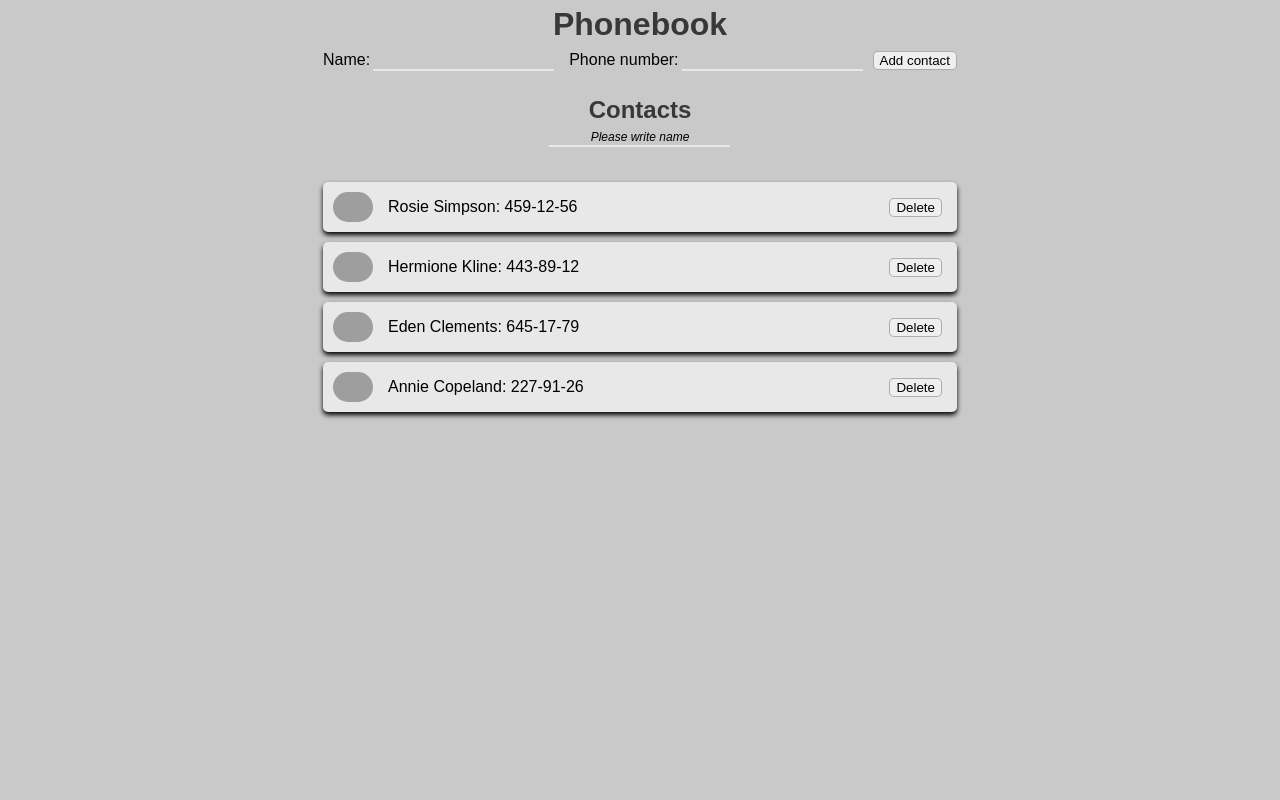
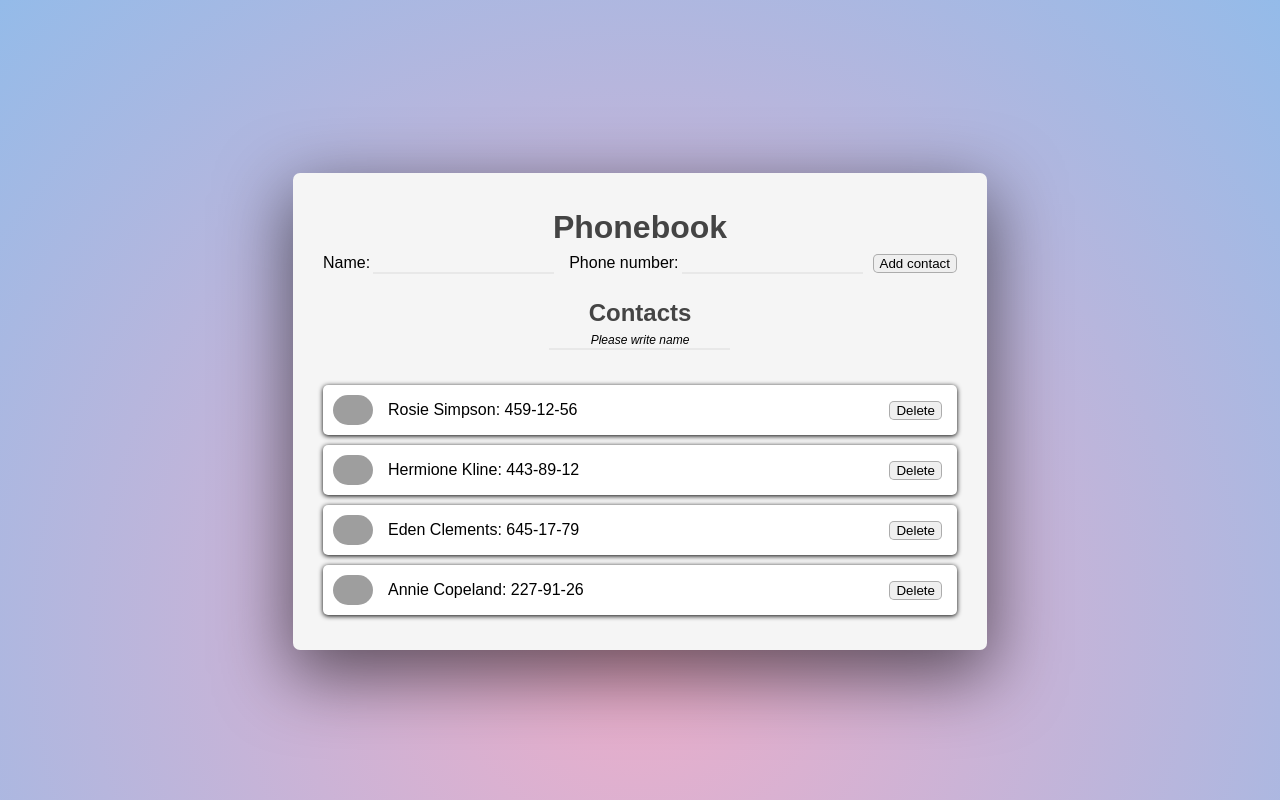
Before and after one commit to OleksandrB93/goit-react-hw-02-phonebook, a React (Create React App) app: page / in a window 1280 px wide. Shown: the top 800 px of the page. Built offline with nearby package versions, Linux system fonts and the light colour scheme; grey boxes are pictures that could not be loaded.

Commit message:
fix style

```diff
--- a/src/App.css
+++ b/src/App.css
@@ -3,7 +3,6 @@
 body {
   font-family: sans-serif;
   line-height: 1.5;
-  background-color:#cac9c9;
   display: flex;
   justify-content: center;
   min-width: 400px;
--- a/src/App.jsx
+++ b/src/App.jsx
@@ -1,7 +1,7 @@
 import "./App.css";
 import { nanoid } from "nanoid";
 import React, { Component } from "react";
-import { H1,  H2} from "App.styled";
+import {AppContainer, H1,  H2} from "App.styled";
 
 import Phonebook from "components/Phonebook/Phonebook";
 import SearchInput from "components/SearchInput/SearchInput";
@@ -24,6 +24,7 @@ export default class App extends Component {
       phoneNumber,
       img,
     };
+
     const findContact = this.state.contacts.find((contact) =>
       contact.name.toLowerCase().includes(name.toLowerCase())
     );
@@ -54,7 +55,7 @@ export default class App extends Component {
 
   render() {
     return (
-      <div className="App">
+      <AppContainer>
         <H1>Phonebook</H1>
         <Phonebook onSubmit={this.formSubmitHandler} />
 
@@ -68,7 +69,7 @@ export default class App extends Component {
           contacts={this.findContacts()}
           deleteContact={this.deleteContact}
         />
-      </div>
+      </AppContainer>
     );
   }
 }
--- a/src/App.styled.jsx
+++ b/src/App.styled.jsx
@@ -1,4 +1,12 @@
 import styled from "@emotion/styled";
+
+export const AppContainer = styled.div`
+  margin-top: 25%;
+  padding: 30px;
+  border-radius: 7px;
+  background-color: #f5f5f5;
+  box-shadow: rgba(0, 0, 0, 0.56) 0px 22px 70px 4px;
+`;
 
 export const H1 = styled.h1`
   text-align: center;
--- a/src/components/ContactList/ContactLIst.styled.jsx
+++ b/src/components/ContactList/ContactLIst.styled.jsx
@@ -14,12 +14,17 @@ export const Item = styled.li`
   margin: 5px 0;
   width: 100%;
   border-radius: 5px;
-  background-color: #e8e8e8;
-  box-shadow: rgb(0, 0, 0) 0px 3px 5px;
+  background-color: #ffffff;
+  box-shadow: rgb(0, 0, 0) 0px 1px 5px;
   transition: all 300ms;
 
   &:hover {
-    background-color: #6e6e6e;
+    background: rgb(255, 111, 174);
+    background: linear-gradient(
+      27deg,
+      rgba(255, 111, 174, 1) 0%,
+      rgba(98, 170, 255, 1) 100%
+    );
     scale: 1.05;
     color: white;
     box-shadow: rgba(0, 0, 0, 0.885) 0px 7px 10px;
@@ -52,7 +57,12 @@ export const DeleteBtn = styled.button`
 
   &:hover {
     color: #ffffff;
-    background-color: #000000;
+    background: rgb(255, 111, 174);
+    background: linear-gradient(
+      27deg,
+      rgba(255, 111, 174, 1) 0%,
+      rgba(98, 170, 255, 1) 100%
+    );
     box-shadow: rgb(255, 254, 254) 0px 0px 3px;
   }
 `;
--- a/src/components/Phonebook/Phonebook.styled.jsx
+++ b/src/components/Phonebook/Phonebook.styled.jsx
@@ -21,14 +21,18 @@ export const Input = styled.input`
 export const AddContactBtn = styled.button`
   max-height: 25px;
   margin-left: 10px;
-  /* margin-right: px; */
   border: 1px solid #a7a7a7ec;
   border-radius: 5px;
   transition: all 250ms;
 
   &:hover {
     color: #ffffff;
-    background-color: #000000;
+    background: rgb(255, 111, 174);
+    background: linear-gradient(
+      27deg,
+      rgba(255, 111, 174, 1) 0%,
+      rgba(98, 170, 255, 1) 100%
+    );
     box-shadow: rgb(255, 254, 254) 0px 0px 3px;
   }
 `;
--- a/src/index.css
+++ b/src/index.css
@@ -1,5 +1,8 @@
 body {
+  min-height: 100vw;
   margin: 0;
+  background: rgb(238,174,202);
+  background: radial-gradient(circle, rgba(238,174,202,1) 0%, rgba(148,187,233,1) 100%);
   font-family: -apple-system, BlinkMacSystemFont, 'Segoe UI', 'Roboto', 'Oxygen',
     'Ubuntu', 'Cantarell', 'Fira Sans', 'Droid Sans', 'Helvetica Neue',
     sans-serif;
```
